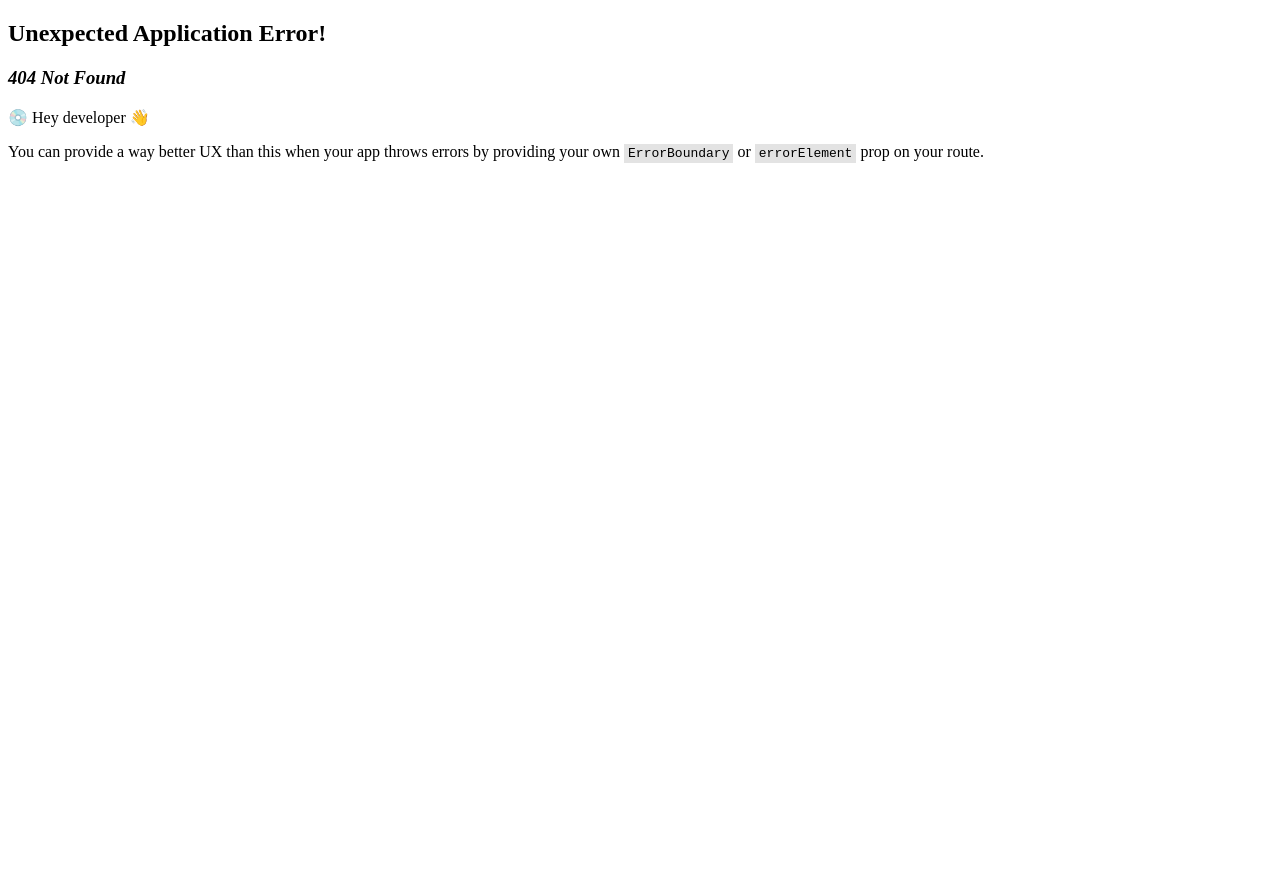
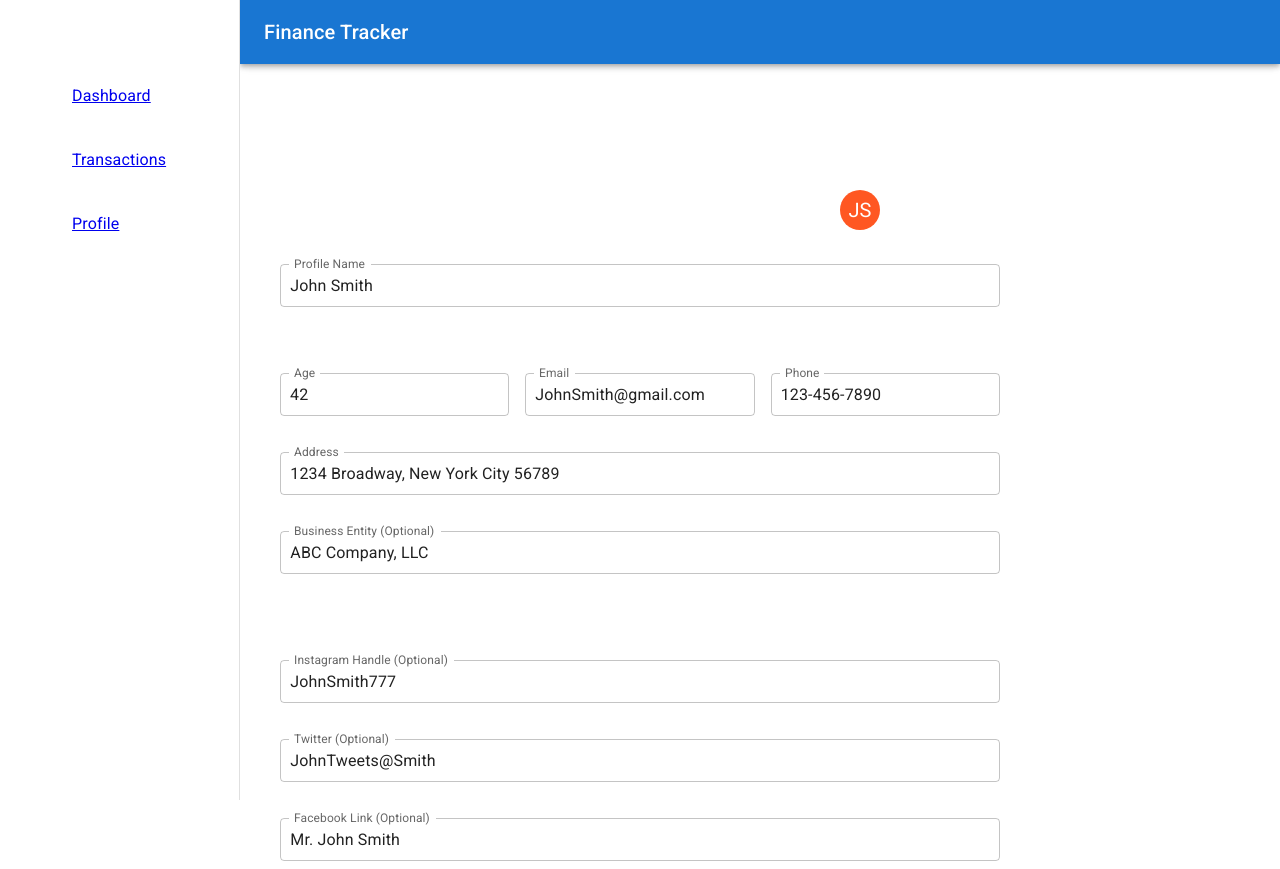
Before and after one commit to TrinitasAccounting/financial-expense-tracker, a React (Create React App) app: page /profile in a window 1280 px wide. Before the commit this address had no page. Before the commit the page ends 800 px from the top, so only its background shows below. Built offline with nearby package versions, Linux system fonts and the light colour scheme; data requests are answered from the project's data file.

Commit message:
nearly complete, just trying to figure out the keys problem

```diff
--- a/src/components/Form.js
+++ b/src/components/Form.js
@@ -13,7 +13,7 @@ function Form({ setTrans, handleAddTransaction }) {
         date: "",
         description: "",
         category: "",
-        amount: null
+        amount: ""
     })
 
     function handleChange(event) {
@@ -46,13 +46,13 @@ function Form({ setTrans, handleAddTransaction }) {
 
     return (
         <form onSubmit={addATransaction}>
-            <label for="date">Date</label>
+            <label htmlFor="date">Date</label>
             <input type="text" id="date" value={formData.date} onChange={handleChange} className="input" />
-            <label for="description">Description</label>
+            <label htmlFor="description">Description</label>
             <input type="text" id="description" value={formData.description} onChange={handleChange} className="input" />
-            <label for="category">Category</label>
+            <label htmlFor="category">Category</label>
             <input type="text" id="category" value={formData.category} onChange={handleChange} className="input" />
-            <label for="amount">Amount</label>
+            <label htmlFor="amount">Amount</label>
             <input type="text" id="amount" value={formData.amount} onChange={handleChange} className="input" />
             <button>Submit</button>
         </form>
--- a/src/components/Profile.css
+++ b/src/components/Profile.css
@@ -0,0 +1,5 @@
+.profile-avatar {
+    position: absolute;
+    left: 840px;
+    top: 190px
+}
--- a/src/components/Profile.js
+++ b/src/components/Profile.js
@@ -1,17 +1,190 @@
 
 import * as React from 'react';
-import Skeleton from '@mui/material/Skeleton';
-import Stack from '@mui/material/Stack';
+import Box from '@mui/material/Box';
+import TextField from '@mui/material/TextField';
+import ImageAvatars from './ProfileAvatar';
+import './Profile.css';
 
-export default function Variants() {
+export default function StateTextFields() {
+    // const [name, setName] = React.useState('Cat in the Hat');
+
     return (
-        <Stack spacing={1}>
-            {/* For variant="text", adjust the height via font-size */}
-            <Skeleton variant="text" sx={{ fontSize: '1rem' }} />
-            {/* For other variants, adjust the size with `width` and `height` */}
-            <Skeleton variant="circular" width={40} height={40} />
-            <Skeleton variant="rectangular" width={210} height={60} />
-            <Skeleton variant="rounded" width={210} height={60} />
-        </Stack>
+        <>
+            <div className="profile-avatar">
+                <ImageAvatars />
+            </div>
+            <Box
+                style={{ marginTop: '200px', marginLeft: '00px' }}
+                component="form"
+                sx={{
+                    '& > :not(style)': { m: 1, width: '80ch' },
+                }}
+                noValidate
+                autoComplete="off"
+            >
+                {/* <TextField
+                id="outlined-controlled"
+                label="Controlled"
+                value={name}
+                onChange={(event) => {
+                    setName(event.target.value);
+                }}
+            /> */}
+                <TextField
+                    id="outlined-uncontrolled"
+                    label="Profile Name"
+                    defaultValue="John Smith"
+                />
+            </Box>
+            <Box
+                style={{ marginTop: '50px' }}
+                component="form"
+                sx={{
+                    '& > :not(style)': { m: 1, width: '25.5ch' },
+                }}
+                noValidate
+                autoComplete="off"
+            >
+                {/* <TextField
+                id="outlined-controlled"
+                label="Controlled"
+                value={name}
+                onChange={(event) => {
+                    setName(event.target.value);
+                }}
+            /> */}
+                <TextField
+                    id="outlined-uncontrolled"
+                    label="Age"
+                    defaultValue="42"
+                />
+                <TextField
+                    id="outlined-uncontrolled"
+                    label="Email"
+                    defaultValue="JohnSmith@gmail.com"
+                />
+                <TextField
+                    id="outlined-uncontrolled"
+                    label="Phone"
+                    defaultValue="123-456-7890"
+                />
+
+            </Box>
+            <Box
+                style={{ marginTop: '20px' }}
+                component="form"
+                sx={{
+                    '& > :not(style)': { m: 1, width: '80ch' },
+                }}
+                noValidate
+                autoComplete="off"
+            >
+                {/* <TextField
+                id="outlined-controlled"
+                label="Controlled"
+                value={name}
+                onChange={(event) => {
+                    setName(event.target.value);
+                }}
+            /> */}
+                <TextField
+                    id="outlined-uncontrolled"
+                    label="Address"
+                    defaultValue="1234 Broadway, New York City 56789"
+                />
+            </Box>
+            <Box
+                style={{ marginTop: '20px' }}
+                component="form"
+                sx={{
+                    '& > :not(style)': { m: 1, width: '80ch' },
+                }}
+                noValidate
+                autoComplete="off"
+            >
+                {/* <TextField
+                id="outlined-controlled"
+                label="Controlled"
+                value={name}
+                onChange={(event) => {
+                    setName(event.target.value);
+                }}
+            /> */}
+                <TextField
+                    id="outlined-uncontrolled"
+                    label="Business Entity (Optional)"
+                    defaultValue="ABC Company, LLC"
+                />
+            </Box>
+            <Box
+                style={{ marginTop: '70px' }}
+                component="form"
+                sx={{
+                    '& > :not(style)': { m: 1, width: '80ch' },
+                }}
+                noValidate
+                autoComplete="off"
+            >
+                {/* <TextField
+                id="outlined-controlled"
+                label="Controlled"
+                value={name}
+                onChange={(event) => {
+                    setName(event.target.value);
+                }}
+            /> */}
+                <TextField
+                    id="outlined-uncontrolled"
+                    label="Instagram Handle (Optional)"
+                    defaultValue="JohnSmith777"
+                />
+            </Box>
+            <Box
+                style={{ marginTop: '20px' }}
+                component="form"
+                sx={{
+                    '& > :not(style)': { m: 1, width: '80ch' },
+                }}
+                noValidate
+                autoComplete="off"
+            >
+                {/* <TextField
+                id="outlined-controlled"
+                label="Controlled"
+                value={name}
+                onChange={(event) => {
+                    setName(event.target.value);
+                }}
+            /> */}
+                <TextField
+                    id="outlined-uncontrolled"
+                    label="Twitter (Optional)"
+                    defaultValue="JohnTweets@Smith"
+                />
+            </Box>
+            <Box
+                style={{ marginTop: '20px' }}
+                component="form"
+                sx={{
+                    '& > :not(style)': { m: 1, width: '80ch' },
+                }}
+                noValidate
+                autoComplete="off"
+            >
+                {/* <TextField
+                id="outlined-controlled"
+                label="Controlled"
+                value={name}
+                onChange={(event) => {
+                    setName(event.target.value);
+                }}
+            /> */}
+                <TextField
+                    id="outlined-uncontrolled"
+                    label="Facebook Link (Optional)"
+                    defaultValue="Mr. John Smith"
+                />
+            </Box>
+        </>
     );
 }
--- /dev/null
+++ b/src/components/ProfileAvatar.js
@@ -0,0 +1,28 @@
+
+// import * as React from 'react';
+// import Avatar from '@mui/material/Avatar';
+// import Stack from '@mui/material/Stack';
+
+// export default function ImageAvatars() {
+//     return (
+//         <Stack direction="row" spacing={2}>
+//             {/* <Avatar alt="Remy Sharp" src="/static/images/avatar/1.jpg" /> */}
+//             <Avatar alt="Travis Howard" src="/static/images/avatar/2.jpg" />
+//             {/* <Avatar alt="Cindy Baker" src="/static/images/avatar/3.jpg" /> */}
+//         </Stack>
+//     );
+// }
+
+import * as React from 'react';
+import Avatar from '@mui/material/Avatar';
+import Stack from '@mui/material/Stack';
+import { deepOrange, deepPurple } from '@mui/material/colors';
+
+export default function LetterAvatars() {
+    return (
+        <Stack direction="row" spacing={2}>
+            <Avatar sx={{ bgcolor: deepOrange[500] }}>JS</Avatar>
+            {/* <Avatar sx={{ bgcolor: deepPurple[500] }}>OP</Avatar> */}
+        </Stack>
+    );
+}
--- a/src/components/ResponsiveDrawer.js
+++ b/src/components/ResponsiveDrawer.js
@@ -131,13 +131,13 @@ function ResponsiveDrawer(props) {
 
 
       <List>
-        <ListItem key="Revenue" disablePadding>
+        <ListItem key="Profile" disablePadding>
           <ListItemButton>
             <ListItemIcon>
               {/* {index % 2 === 0 ? <InboxIcon /> : <MailIcon />} */}
             </ListItemIcon>
-            <NavLink to="/revenue">
-              <ListItemText primary="Revenue" />
+            <NavLink to="/profile">
+              <ListItemText primary="Profile" />
             </NavLink>
           </ListItemButton>
         </ListItem>
--- a/src/components/TableSimple.js
+++ b/src/components/TableSimple.js
@@ -23,8 +23,7 @@ class TableSimple extends Component {
         // console.log(newBodyArray);
 
         let heading = ["Date", "Description", "Category", "Amount"];
-        let body = [...newBodyArray
-        ];
+        let body = [...newBodyArray];
 
         // console.log(this.props.trans);
 
--- a/src/index.js
+++ b/src/index.js
@@ -9,6 +9,7 @@ import { createBrowserRouter, RouterProvider } from 'react-router-dom';
 import Dashboard from './components/Dashboard';
 import TransactionsList from './components/TransactionList';
 import RevenueDashboard from './components/RevenueDashboard';
+import Profile from './components/Profile';
 
 
 const router = createBrowserRouter([
@@ -25,8 +26,8 @@ const router = createBrowserRouter([
                 element: <TransactionsList />
             },
             {
-                path: "/revenue",
-                element: <RevenueDashboard />
+                path: "/profile",
+                element: <Profile />
             }
         ]
     }
```
Also changed, not shown: src/components/ProfileAvatar.css (added).
